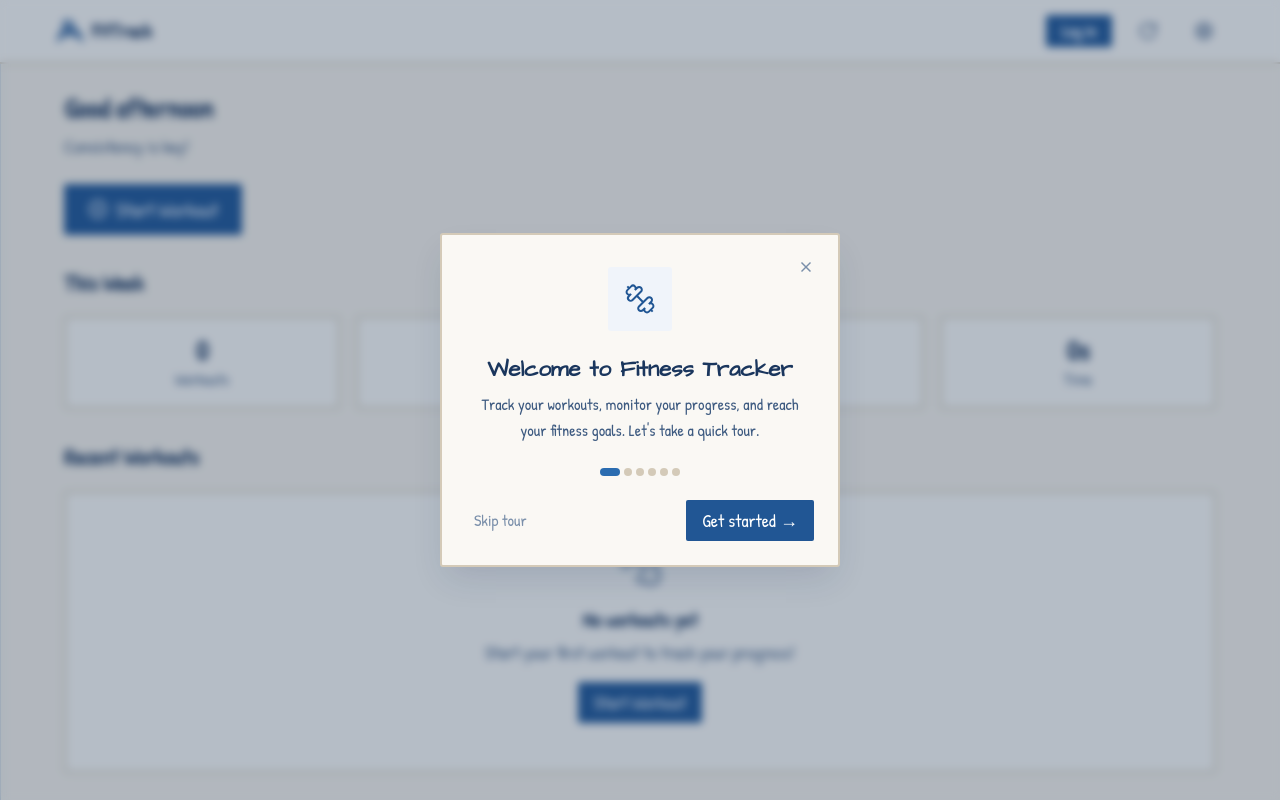
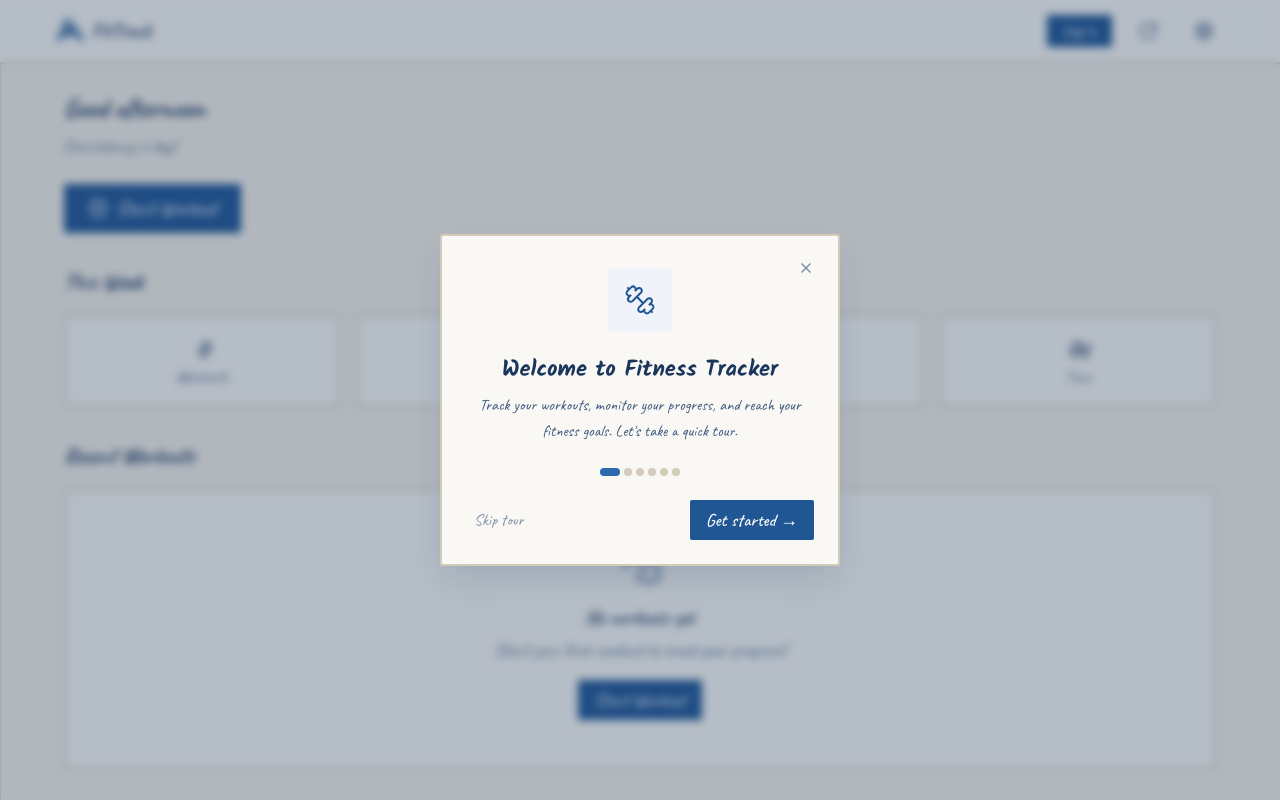
Before and after one commit to ADrejta/fitness-tracker, an Angular app in the folder frontend/: page / in a window 1280 px wide. Shown: the top 800 px of the page. Built offline with nearby package versions, Linux system fonts and the light colour scheme.

Commit message:
Switch fonts to Caveat (body) and Kalam (display) for better readability

```diff
--- a/frontend/src/index.html
+++ b/frontend/src/index.html
@@ -10,7 +10,7 @@
   <link rel="apple-touch-icon" href="assets/icons/apple-touch-icon.png">
   <link rel="preconnect" href="https://fonts.googleapis.com">
   <link rel="preconnect" href="https://fonts.gstatic.com" crossorigin>
-  <link rel="stylesheet" href="https://fonts.googleapis.com/css2?family=Architects+Daughter&family=Patrick+Hand&family=JetBrains+Mono:wght@400;500;600;700&display=swap">
+  <link rel="stylesheet" href="https://fonts.googleapis.com/css2?family=Caveat:wght@400;500;600;700&family=Kalam:wght@300;400;700&family=JetBrains+Mono:wght@400;500;600;700&display=swap">
   <meta name="theme-color" content="#6366f1">
   <script>
     // Apply theme immediately to prevent flash of wrong theme
--- a/frontend/src/styles/_variables.scss
+++ b/frontend/src/styles/_variables.scss
@@ -98,8 +98,8 @@
   --spacing-2xl: 3rem;
 
   // Typography
-  --font-family: 'Patrick Hand', cursive, sans-serif;
-  --font-family-display: 'Architects Daughter', cursive, sans-serif;
+  --font-family: 'Caveat', cursive, sans-serif;
+  --font-family-display: 'Kalam', cursive, sans-serif;
   --font-family-mono: 'JetBrains Mono', 'Fira Code', monospace;
 
   --font-size-xs: 0.875rem;
```
